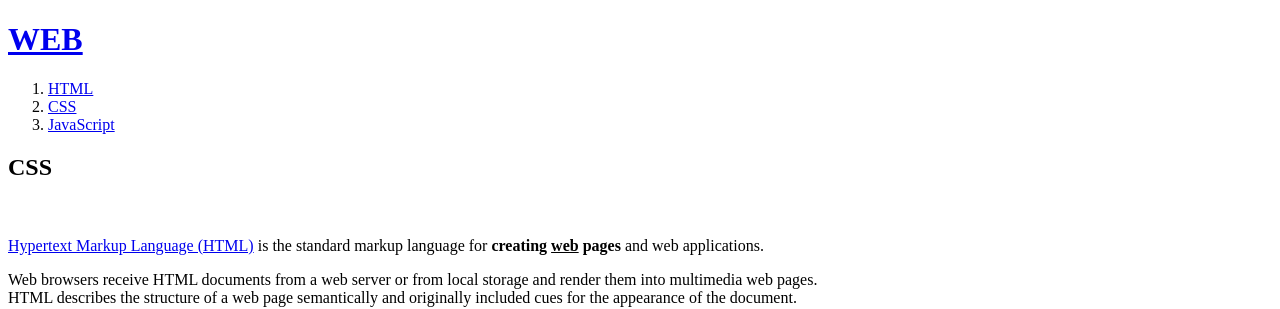
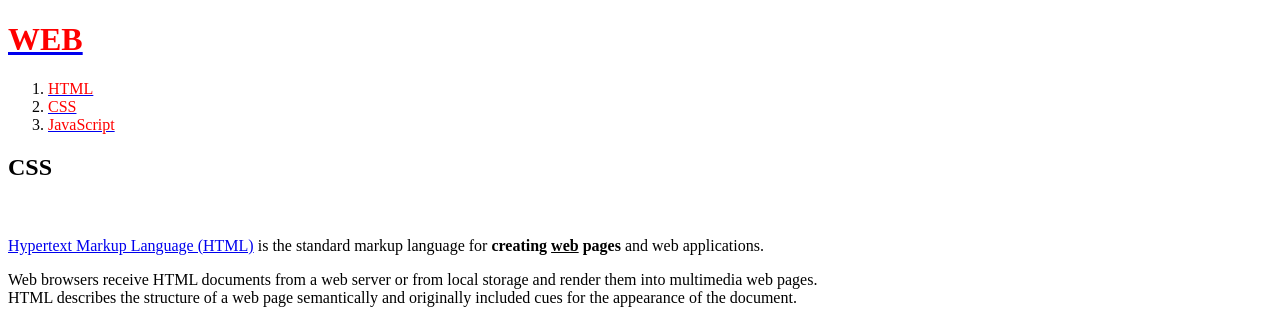
Before and after one commit to RyanKwon87/first-ex, a plain HTML site: page 2.html in a window 1280 px wide. Shown: the top 309 px of the page. Drawn offline with Linux system fonts and the light colour scheme.

Commit message:
font change

```diff
--- a/2.html
+++ b/2.html
@@ -4,7 +4,8 @@
     <title>WEB1 - CSS</title>
     <meta charset="utf-8">
 <!-- Global site tag (gtag.js) - Google Analytics -->
-<script async src="https://www.googletagmanager.com/gtag/js?id=G-KVWYW2C3X3"></script>
+    <script async src="https://www.googletagmanager.com/gtag/js?id=G-KVWYW2C3X3">
+    </script>
     <script>
         window.dataLayer = window.dataLayer || [];
         function gtag(){dataLayer.push(arguments);}
@@ -16,11 +17,11 @@
 </head>
 
 <body>
-    <h1><a href="index.html">WEB</a></h1>
+    <h1><a href="index.html"><font color="red">WEB</font></a></h1>
     <ol>
-    <li><a href="1.html">HTML</a></li>
-    <li><a href="2.html">CSS</a></li>
-    <li><a href="3.html">JavaScript</a></li>
+     <li><a href="1.html"><font color="red">HTML</font></a></li>
+     <li><a href="2.html"><font color="red">CSS</font></a></li>
+     <li><a href="3.html"><font color="red">JavaScript</font></a></li>
     </ol>
 
 <h2>CSS</h2>
```
Lines whose indentation alone changed are shown as unchanged.
